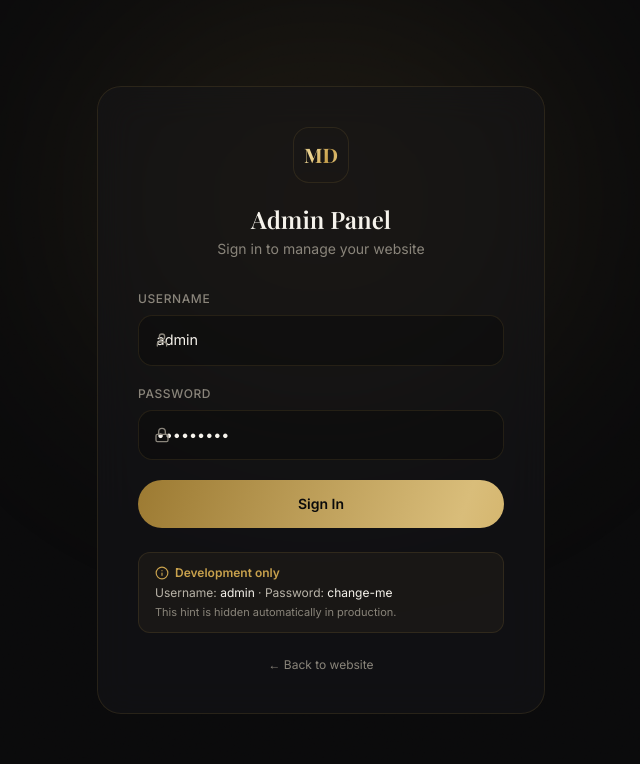
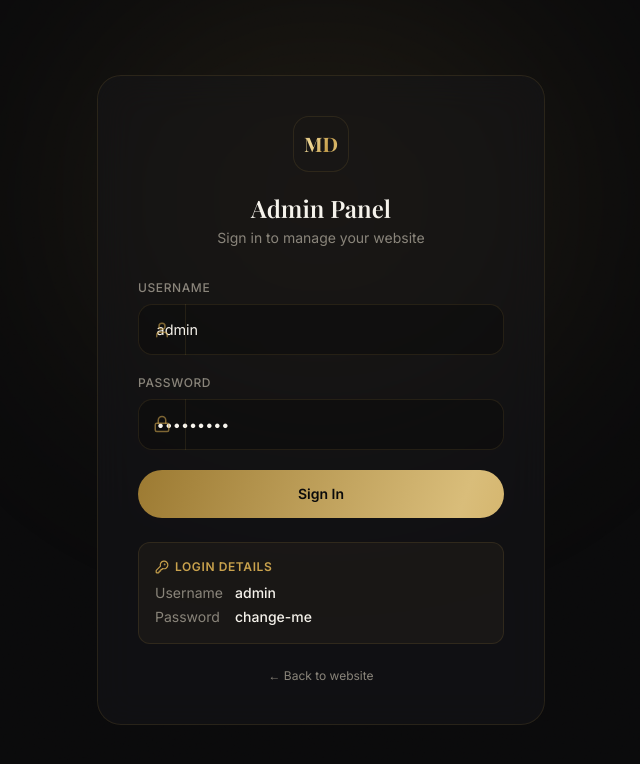
Before and after one commit to seharmughal881/MD_Trader, a Next.js app: page /admin/login in a window 1280 px wide. Shown: the top 764 px of the page, without its empty margins (319-959 px from the left). Built offline with nearby package versions, Linux system fonts and the light colour scheme; no server answers; the database is empty.

Commit message:
improve login icons; show login details on page

```diff
--- a/src/app/admin/login/LoginForm.tsx
+++ b/src/app/admin/login/LoginForm.tsx
@@ -1,13 +1,13 @@
 "use client";
 
 import { useActionState } from "react";
-import { Lock, User, Loader2, Info } from "lucide-react";
+import { Lock, User, Loader2, KeyRound } from "lucide-react";
 import { loginAction } from "../actions";
 
 export default function LoginForm({
-  devHint,
+  credentials,
 }: {
-  devHint: { username: string; password: string } | null;
+  credentials: { username: string; password: string } | null;
 }) {
   const [state, formAction, pending] = useActionState(loginAction, undefined);
 
@@ -29,15 +29,19 @@ export default function LoginForm({
           <label className="block">
             <span className="mb-2 block text-xs font-medium uppercase tracking-wider text-ash">Username</span>
             <div className="relative">
-              <User className="absolute left-4 top-1/2 h-4 w-4 -translate-y-1/2 text-ash" />
-              <input name="username" required autoComplete="username" defaultValue={devHint?.username} className="input-luxe pl-11" placeholder="admin" />
+              <span className="pointer-events-none absolute inset-y-0 left-0 flex w-12 items-center justify-center border-r border-gold/15 text-gold/60">
+                <User className="h-[18px] w-[18px]" />
+              </span>
+              <input name="username" required autoComplete="username" defaultValue={credentials?.username} className="input-luxe pl-16" placeholder="admin" />
             </div>
           </label>
           <label className="block">
             <span className="mb-2 block text-xs font-medium uppercase tracking-wider text-ash">Password</span>
             <div className="relative">
-              <Lock className="absolute left-4 top-1/2 h-4 w-4 -translate-y-1/2 text-ash" />
-              <input name="password" type="password" required autoComplete="current-password" defaultValue={devHint?.password} className="input-luxe pl-11" placeholder="••••••••" />
+              <span className="pointer-events-none absolute inset-y-0 left-0 flex w-12 items-center justify-center border-r border-gold/15 text-gold/60">
+                <Lock className="h-[18px] w-[18px]" />
+              </span>
+              <input name="password" type="password" required autoComplete="current-password" defaultValue={credentials?.password} className="input-luxe pl-16" placeholder="••••••••" />
             </div>
           </label>
 
@@ -57,16 +61,17 @@ export default function LoginForm({
           </button>
         </form>
 
-        {devHint && (
-          <div className="mt-6 rounded-xl border border-gold/20 bg-gold/5 px-4 py-3 text-xs text-mist">
-            <p className="flex items-center gap-1.5 font-semibold text-gold">
-              <Info className="h-3.5 w-3.5" /> Development only
+        {credentials && (
+          <div className="mt-6 rounded-xl border border-gold/25 bg-gold/5 p-4">
+            <p className="flex items-center gap-1.5 text-xs font-semibold uppercase tracking-wider text-gold">
+              <KeyRound className="h-3.5 w-3.5" /> Login details
             </p>
-            <p className="mt-1">
-              Username: <span className="text-cream">{devHint.username}</span> · Password:{" "}
-              <span className="text-cream">{devHint.password}</span>
-            </p>
-            <p className="mt-1 text-[11px] text-ash">This hint is hidden automatically in production.</p>
+            <div className="mt-2 grid grid-cols-[auto_1fr] gap-x-3 gap-y-1 text-sm">
+              <span className="text-ash">Username</span>
+              <span className="font-medium text-cream">{credentials.username}</span>
+              <span className="text-ash">Password</span>
+              <span className="font-medium text-cream">{credentials.password}</span>
+            </div>
           </div>
         )}
 
--- a/src/app/admin/login/page.tsx
+++ b/src/app/admin/login/page.tsx
@@ -1,15 +1,13 @@
 import LoginForm from "./LoginForm";
 
 export default function LoginPage() {
-  // Show a credentials hint ONLY in development. In production (Vercel) this is
-  // null, so the password never reaches the browser and nothing is exposed.
-  const devHint =
-    process.env.NODE_ENV !== "production"
-      ? {
-          username: process.env.ADMIN_USERNAME ?? "admin",
-          password: process.env.ADMIN_PASSWORD ?? "admin",
-        }
-      : null;
+  // Login details shown on the page for convenience. They reflect the configured
+  // ADMIN_USERNAME / ADMIN_PASSWORD. ⚠️ Remove before a real public launch, or
+  // anyone can sign in to the admin.
+  const credentials = {
+    username: process.env.ADMIN_USERNAME ?? "admin",
+    password: process.env.ADMIN_PASSWORD ?? "admin",
+  };
 
-  return <LoginForm devHint={devHint} />;
+  return <LoginForm credentials={credentials} />;
 }
```
